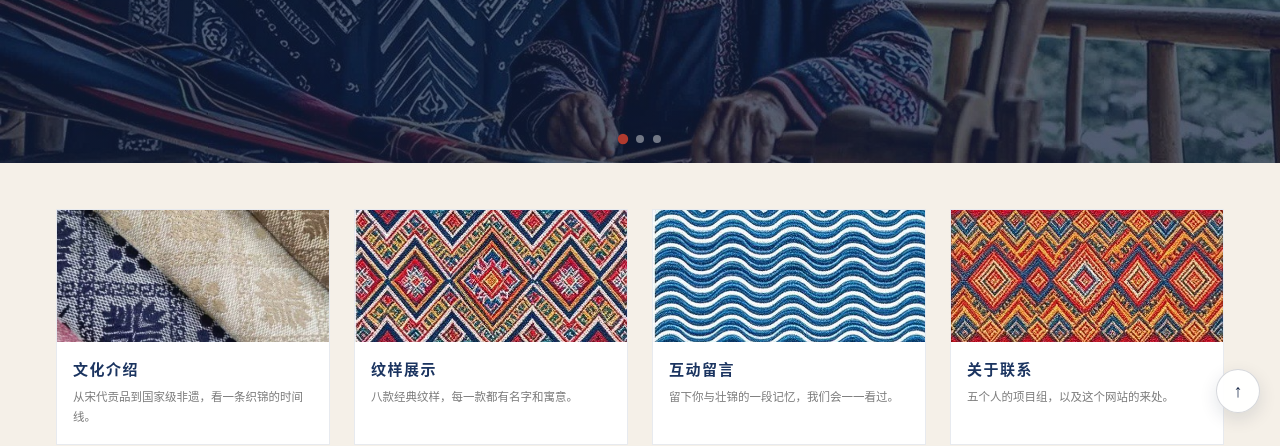
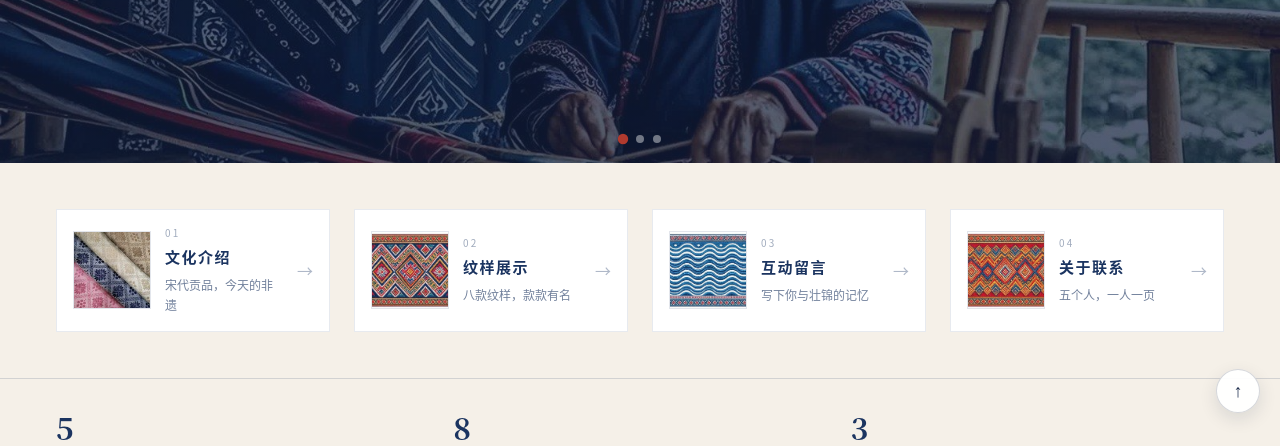
Before and after one commit to st1958/zhuangjin-nonheritage-web, a plain HTML site: page 第九组-锦韵壮乡/01-首页-任宏宇/index1.html in a window 1280 px wide. Shown: the part 363-809 px from the top of the page. Drawn offline with Linux system fonts and the light colour scheme.

Commit message:
首页四栏入口改方形参考图卡片，缩小图片比重

```diff
--- a/第九组-锦韵壮乡/01-首页-任宏宇/index1.html
+++ b/第九组-锦韵壮乡/01-首页-任宏宇/index1.html
@@ -32,14 +32,10 @@
   <p>广西壮锦非遗文化数字展馆</p>
 </section>
 <section class="entries">
-  <a class="card" href="../02-文化介绍-黄俊杰/index2.html"><img loading="lazy" src="../assets/card_culture.jpg" alt="文化介绍">
-    <div class="bd"><h3>文化介绍</h3><p>从宋代贡品到国家级非遗，看一条织锦的时间线。</p></div></a>
-  <a class="card" href="../03-纹样展示-白高领/index3.html"><img loading="lazy" src="../assets/p2.jpg" alt="纹样展示">
-    <div class="bd"><h3>纹样展示</h3><p>八款经典纹样，每一款都有名字和寓意。</p></div></a>
-  <a class="card" href="../04-互动留言-申涛/index4.html"><img loading="lazy" src="../assets/p3.jpg" alt="互动留言">
-    <div class="bd"><h3>互动留言</h3><p>留下你与壮锦的一段记忆，我们会一一看过。</p></div></a>
-  <a class="card" href="../05-关于联系-周家豪/index5.html"><img loading="lazy" src="../assets/p4.jpg" alt="关于联系">
-    <div class="bd"><h3>关于联系</h3><p>五个人的项目组，以及这个网站的来处。</p></div></a>
+  <a class="card" href="../02-文化介绍-黄俊杰/index2.html"><span class="thumb"><img loading="lazy" src="../assets/icon_culture.jpg" alt="文化介绍"></span><span class="bd"><i class="no">01</i><h3>文化介绍</h3><p>宋代贡品，今天的非遗</p></span><i class="go" aria-hidden="true">→</i></a>
+  <a class="card" href="../03-纹样展示-白高领/index3.html"><span class="thumb"><img loading="lazy" src="../assets/p2.jpg" alt="纹样展示"></span><span class="bd"><i class="no">02</i><h3>纹样展示</h3><p>八款纹样，款款有名</p></span><i class="go" aria-hidden="true">→</i></a>
+  <a class="card" href="../04-互动留言-申涛/index4.html"><span class="thumb"><img loading="lazy" src="../assets/p3.jpg" alt="互动留言"></span><span class="bd"><i class="no">03</i><h3>互动留言</h3><p>写下你与壮锦的记忆</p></span><i class="go" aria-hidden="true">→</i></a>
+  <a class="card" href="../05-关于联系-周家豪/index5.html"><span class="thumb"><img loading="lazy" src="../assets/p4.jpg" alt="关于联系"></span><span class="bd"><i class="no">04</i><h3>关于联系</h3><p>五个人，一人一页</p></span><i class="go" aria-hidden="true">→</i></a>
 </section>
 <div class="stats">
   <div><b>5</b><span>五个页面，一人一页</span></div>
--- a/第九组-锦韵壮乡/01-首页-任宏宇/style.css
+++ b/第九组-锦韵壮乡/01-首页-任宏宇/style.css
@@ -28,3 +28,17 @@
   background:linear-gradient(180deg,rgba(16,30,62,.58) 0%,rgba(16,30,62,.72) 100%)}
 .hero .slide-bd{position:relative;z-index:2}
 .hero .slide-bd .h1{text-shadow:0 2px 18px rgba(10,20,44,.45)}
+
+/* 补充：四栏入口改为「方形参考图 + 编号 + 标题 + 箭头」，图不再满宽铺满 */
+.entries .card{display:flex;align-items:center;gap:14px;padding:15px 16px;position:relative}
+.entries .card .thumb{flex:0 0 78px;width:78px;height:78px;overflow:hidden;
+  border:1px solid rgba(27,52,96,.12)}
+.entries .card .thumb img{width:100%;height:100%;object-fit:cover}
+.entries .card .bd{flex:1;min-width:0;padding:0;display:block}
+.entries .card .no{display:block;font-style:normal;font-size:10px;letter-spacing:.22em;
+  color:rgba(27,52,96,.42);margin-bottom:6px}
+.entries .card h3{font-size:15px}
+.entries .card p{margin-top:8px;font-size:12px;line-height:1.7;color:rgba(27,52,96,.62)}
+.entries .card .go{font-style:normal;color:rgba(27,52,96,.35);font-size:16px;
+  transition:transform .2s,color .2s}
+.entries .card:hover .go{transform:translateX(4px);color:var(--red)}
```
Also changed, not shown: 第九组-锦韵壮乡/assets/icon_culture.jpg (added).
